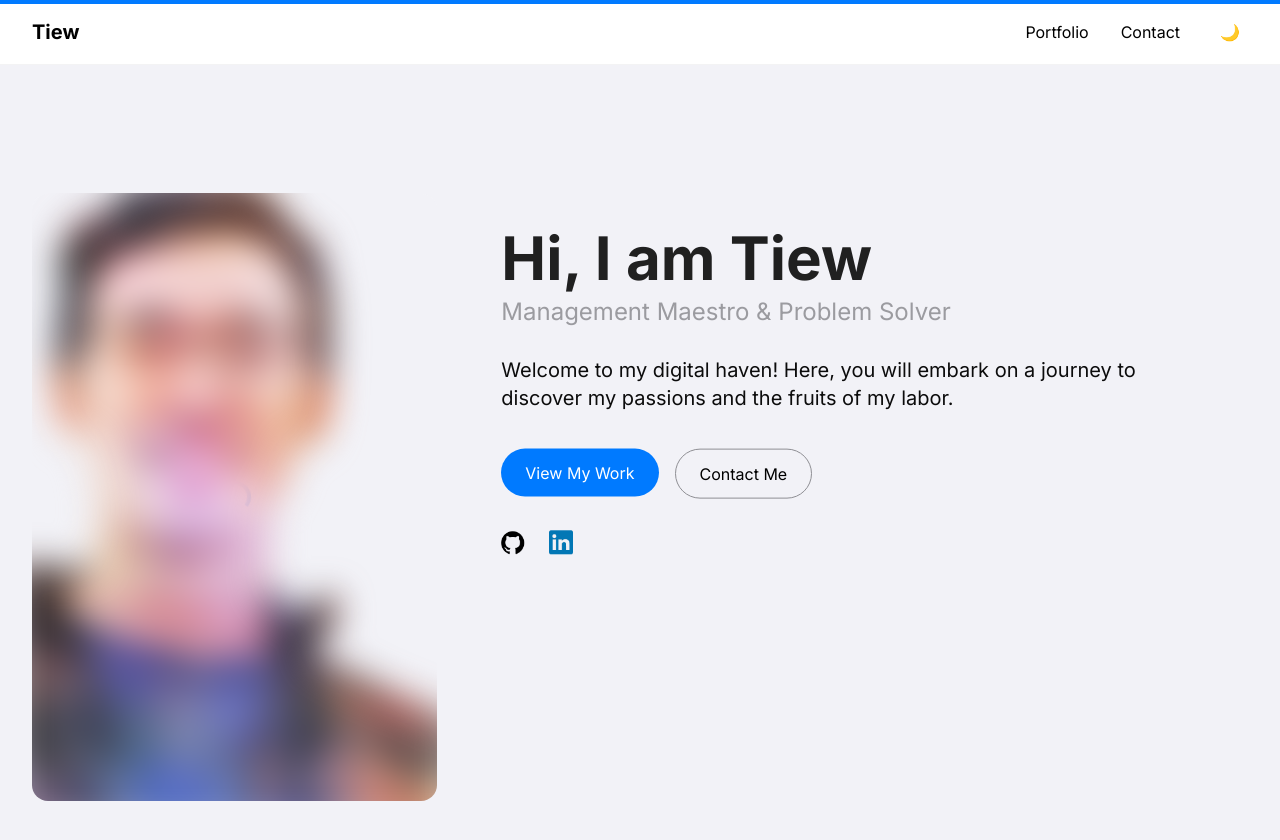
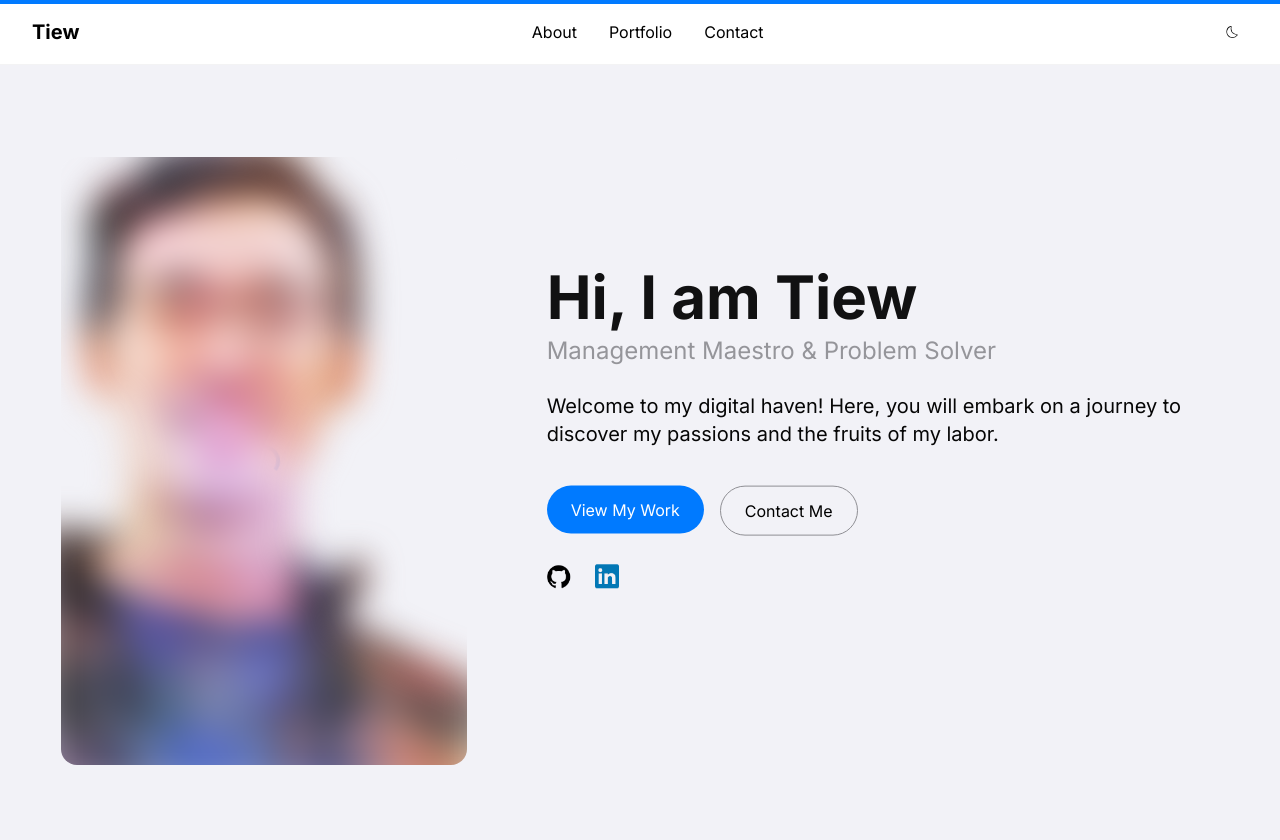
Before and after one commit to BJTiew/BJ-Portfolio-01, a Next.js app: page / in a window 1280 px wide. Shown: the top 840 px of the page. After the commit the page ends 800 px from the top, so only its background shows below. Built offline with nearby package versions, Linux system fonts and the light colour scheme.

Commit message:
fix update 5

```diff
--- a/package.json
+++ b/package.json
@@ -10,9 +10,10 @@
   },
   "dependencies": {
     "framer-motion": "^11.0.28",
-    "next": "14.1.0",
+    "next": "^14.2.23",
     "react": "18",
-    "react-dom": "18"
+    "react-dom": "18",
+    "react-icons": "^5.4.0"
   },
   "devDependencies": {
     "autoprefixer": "10.0.1",
--- a/src/app/contact/page.jsx
+++ b/src/app/contact/page.jsx
@@ -27,14 +27,14 @@ const ContactPage = () => {
   ];
 
   return (
-    <div className="min-h-screen pt-20 bg-ios-bg-light dark:bg-ios-bg-dark">
+    <div className="bg-ios-bg-light dark:bg-ios-bg-dark pt-20">
       <div className="container px-4 mx-auto sm:px-6 lg:px-8">
         {/* Header Section */}
         <motion.div
           initial={{ opacity: 0, y: 20 }}
           animate={{ opacity: 1, y: 0 }}
           transition={{ duration: 0.5 }}
-          className="max-w-2xl mx-auto mb-12 text-center"
+          className="max-w-2xl mx-auto mb-8 text-center"
         >
           <h1 className="mb-4 text-3xl font-bold text-ios-text-light dark:text-ios-text-dark sm:text-4xl">
             {letters.map((letter, index) => (
--- a/src/app/page.jsx
+++ b/src/app/page.jsx
@@ -10,16 +10,15 @@ import ParallaxText from "@/components/ParallaxText";
 const Homepage = () => {
   return (
     <motion.div
-      className="min-h-screen bg-ios-bg-light dark:bg-ios-bg-dark"
+      className="bg-ios-bg-light dark:bg-ios-bg-dark flex-grow"
       initial={{ opacity: 0 }}
       animate={{ opacity: 1 }}
       transition={{ duration: 0.5 }}
     >
-      <div className="container px-4 mx-auto mt-8 sm:px-6 lg:px-8">
-        {/* Mobile First Design */}
-        <div className="flex flex-col space-y-8 md:flex-row md:space-y-0 md:space-x-8 lg:space-x-16">
+        <div className="flex flex-col gap-8 md:gap-20 lg:flex-row justify-center items-center h-full">
+
           {/* Image Container */}
-          <ParallaxContainer className="w-48 h-48 mx-auto md:w-1/3 md:h-auto md:mx-0" speed={0.3}>
+          <ParallaxContainer className="w-48 h-48 overflow-hidden mx-auto md:w-1/3 md:h-auto md:mx-0" speed={0.1}>
             <motion.div
               initial={{ scale: 0.8, opacity: 0 }}
               animate={{ scale: 1, opacity: 1 }}
@@ -37,9 +36,9 @@ const Homepage = () => {
           </ParallaxContainer>
 
           {/* Content Container */}
-          <div className="flex flex-col justify-center flex-1 space-y-6 text-center md:text-left">
+          <div className="flex flex-col justify-center space-y-6 text-center md:text-left p-4 md:p-0">
             {/* Name and Title */}
-            <ParallaxText speed={-0.2}>
+            <ParallaxText speed={-0.1}>
               <motion.div
                 initial={{ opacity: 0, y: 20 }}
                 animate={{ opacity: 1, y: 0 }}
@@ -58,7 +57,7 @@ const Homepage = () => {
             </ParallaxText>
 
             {/* Description */}
-            <ParallaxText speed={-0.3}>
+            <ParallaxText speed={-0.2}>
               <motion.div className="max-w-2xl text-base text-ios-text-light dark:text-ios-text-dark sm:text-lg md:text-xl">
                 Welcome to my digital haven! Here, you will embark on a journey to
                 discover my passions and the fruits of my labor.
@@ -66,7 +65,7 @@ const Homepage = () => {
             </ParallaxText>
 
             {/* CTA Buttons */}
-            <ParallaxContainer speed={-0.4}>
+            <ParallaxContainer speed={-0.3}>
               <motion.div
                 className="flex flex-col space-y-4 sm:flex-row sm:space-y-0 sm:space-x-4 md:pt-4"
                 initial={{ y: 20, opacity: 0 }}
@@ -87,7 +86,7 @@ const Homepage = () => {
             </ParallaxContainer>
 
             {/* Social Links */}
-            <ParallaxContainer speed={-0.5}>
+            <ParallaxContainer speed={-0.4}>
               <motion.div
                 className="flex justify-center space-x-6 md:justify-start"
                 initial={{ y: 20, opacity: 0 }}
@@ -104,7 +103,6 @@ const Homepage = () => {
             </ParallaxContainer>
           </div>
         </div>
-      </div>
     </motion.div>
   );
 };
--- a/src/components/ClientLayout.jsx
+++ b/src/components/ClientLayout.jsx
@@ -14,7 +14,7 @@ const ClientLayout = ({ children }) => {
     <div className="min-h-screen">
       <ScrollProgress />
       <PullToRefresh onRefresh={handleRefresh}>
-        <main className="pt-16">
+        <main className="min-h-screen flex container pt-16 px-4 mx-auto sm:px-6 lg:px-8 justify-center">
           {children}
         </main>
       </PullToRefresh>
--- a/src/components/MobileMenu.jsx
+++ b/src/components/MobileMenu.jsx
@@ -20,6 +20,13 @@ const MobileMenu = ({ isOpen, onClose, theme, onThemeToggle }) => {
           Home
         </Link>
         <Link
+          href="/about"
+          onClick={onClose}
+          className="block px-3 py-2 rounded-md text-ios-text-light dark:text-ios-text-dark hover:bg-gray-200 dark:hover:bg-gray-700"
+        >
+          About
+        </Link>
+        <Link
           href="/portfolio"
           onClick={onClose}
           className="block px-3 py-2 rounded-md text-ios-text-light dark:text-ios-text-dark hover:bg-gray-200 dark:hover:bg-gray-700"
@@ -33,12 +40,12 @@ const MobileMenu = ({ isOpen, onClose, theme, onThemeToggle }) => {
         >
           Contact
         </Link>
-        <button
+        {/* <button
           onClick={onThemeToggle}
           className="w-full text-left px-3 py-2 rounded-md text-ios-text-light dark:text-ios-text-dark hover:bg-gray-200 dark:hover:bg-gray-700"
         >
           {theme === "dark" ? "Switch to Light Mode 🌞" : "Switch to Dark Mode 🌙"}
-        </button>
+        </button> */}
       </div>
     </motion.div>
   );
--- a/src/components/navbar.jsx
+++ b/src/components/navbar.jsx
@@ -4,6 +4,8 @@ import { useState } from "react";
 import Link from "next/link";
 import { useTheme } from "@/context/themeContext";
 import MobileMenu from "./MobileMenu";
+import { CiLight } from "react-icons/ci";
+import { CiDark } from "react-icons/ci";
 
 const Navbar = () => {
   const { theme, toggleTheme } = useTheme();
@@ -18,21 +20,29 @@ const Navbar = () => {
             Tiew
           </Link>
 
-          {/* Desktop Navigation */}
-          <div className="hidden md:flex md:items-center md:space-x-8">
+          {/* Desktop Navigation - Centered */}
+          <div className="hidden md:flex md:flex-1 md:items-center md:justify-center">
+            <div className="flex items-center space-x-8">
+              <Link href="/about" className="text-ios-text-light dark:text-ios-text-dark hover:text-ios-primary-light dark:hover:text-ios-primary-dark">
+                About
+              </Link>
               <Link href="/portfolio" className="text-ios-text-light dark:text-ios-text-dark hover:text-ios-primary-light dark:hover:text-ios-primary-dark">
                 Portfolio
               </Link>
               <Link href="/contact" className="text-ios-text-light dark:text-ios-text-dark hover:text-ios-primary-light dark:hover:text-ios-primary-dark">
                 Contact
               </Link>
+            </div>
+          </div>
+
+          <div className="flex items-center space-x-4">
+          {/* Theme Toggle */}
           <button
             onClick={toggleTheme}
             className="p-2 rounded-full hover:bg-gray-200 dark:hover:bg-gray-700"
           >
-              {theme === "dark" ? "🌞" : "🌙"}
+            {theme === "dark" ? <CiLight /> : <CiDark />}
           </button>
-          </div>
 
           {/* Mobile Menu Button */}
           <div className="md:hidden">
@@ -49,6 +59,8 @@ const Navbar = () => {
               </div>
             </button>
           </div>
+
+          </div>
         </div>
       </div>
 
```
Also changed, not shown: 1 other file (tests, documents, lock files or other folders). Lines whose indentation alone changed are shown as unchanged.
